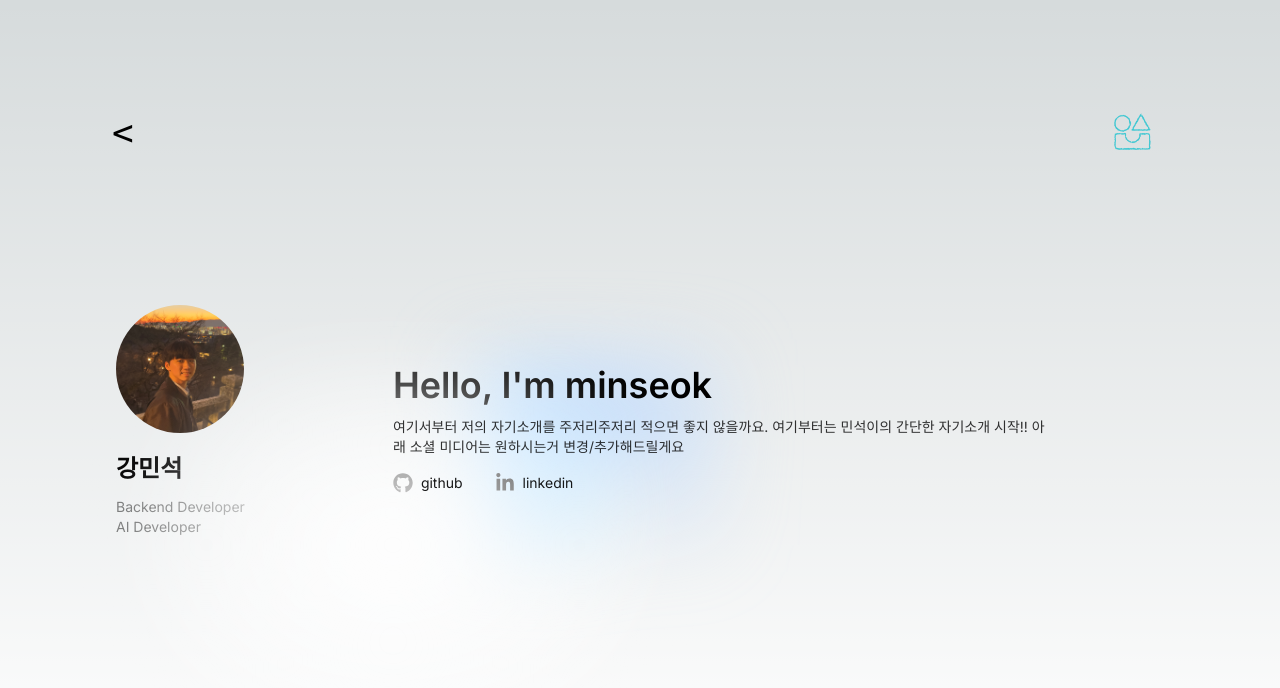
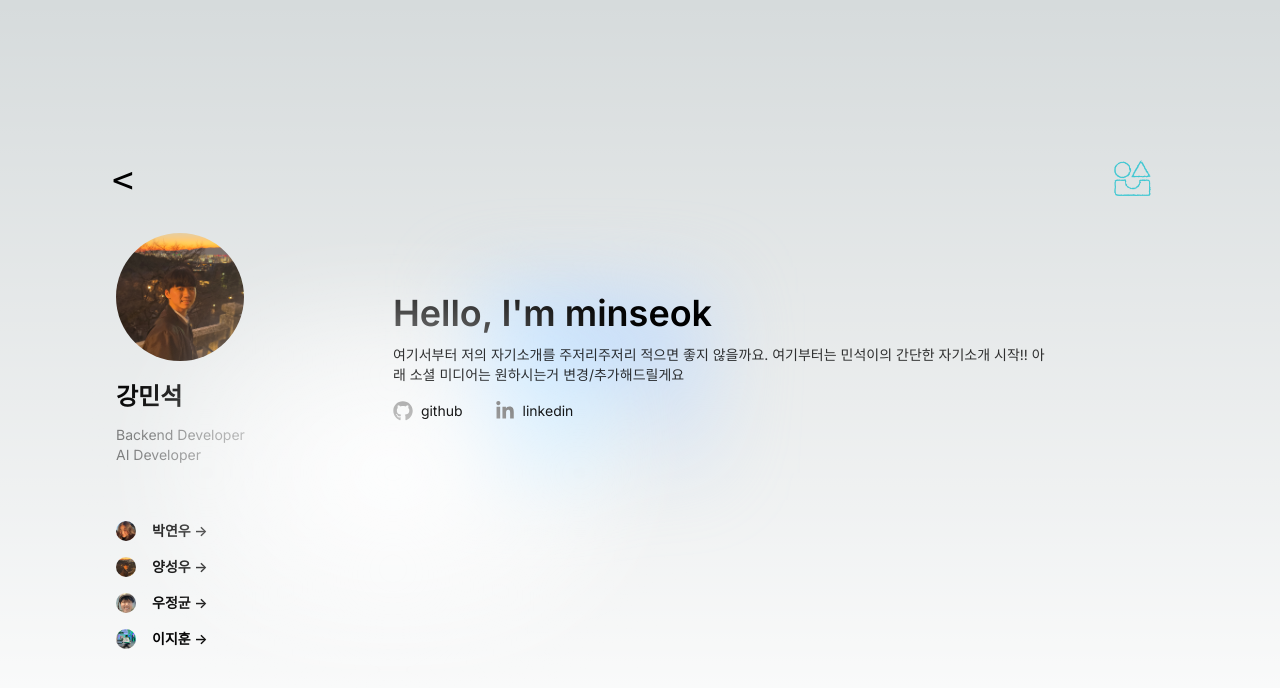
Before and after one commit to archi-corp/about-us, a Next.js app in the folder archi_web/: page /archi/minseok in a window 1280 px wide. Shown: the top 688 px of the page. Built offline with nearby package versions, Linux system fonts and the light colour scheme.

Commit message:
feat(member): add link to other members for all pages

```diff
--- a/archi_web/src/app/archi/minseok/page.tsx
+++ b/archi_web/src/app/archi/minseok/page.tsx
@@ -1,6 +1,7 @@
 "use client";
 import { Topbar } from "../components/topbar";
 import { Profile } from "../components/profile";
+import { LinkToMember } from "../components/linkToMember";
 
 export default function Minseok() {
   return (
@@ -10,6 +11,7 @@ export default function Minseok() {
         {/*  Fix logo and back button to the top */}
         <Topbar githubLink={"https://github.com/archi-corp"}></Topbar>
 
+        <div className={"flex w-full max-w-7xl flex-col"}>
           {/* Name and Information Section */}
           <div
               className={
@@ -22,7 +24,7 @@ export default function Minseok() {
                 name={"강민석"}
                 role={
                   <>
-              Backend Developer <br /> AI Developer
+                    Backend Developer <br/> AI Developer
                   </>
                 }
             ></Profile>
@@ -58,7 +60,8 @@ export default function Minseok() {
                       viewBox="0 0 496 512"
                   >
                     {/*!Font Awesome Free 6.5.1 by @fontawesome - https://fontawesome.com License - https://fontawesome.com/license/free Copyright 2024 Fonticons, Inc.*/}
-                <path d="M165.9 397.4c0 2-2.3 3.6-5.2 3.6-3.3 .3-5.6-1.3-5.6-3.6 0-2 2.3-3.6 5.2-3.6 3-.3 5.6 1.3 5.6 3.6zm-31.1-4.5c-.7 2 1.3 4.3 4.3 4.9 2.6 1 5.6 0 6.2-2s-1.3-4.3-4.3-5.2c-2.6-.7-5.5 .3-6.2 2.3zm44.2-1.7c-2.9 .7-4.9 2.6-4.6 4.9 .3 2 2.9 3.3 5.9 2.6 2.9-.7 4.9-2.6 4.6-4.6-.3-1.9-3-3.2-5.9-2.9zM244.8 8C106.1 8 0 113.3 0 252c0 110.9 69.8 205.8 169.5 239.2 12.8 2.3 17.3-5.6 17.3-12.1 0-6.2-.3-40.4-.3-61.4 0 0-70 15-84.7-29.8 0 0-11.4-29.1-27.8-36.6 0 0-22.9-15.7 1.6-15.4 0 0 24.9 2 38.6 25.8 21.9 38.6 58.6 27.5 72.9 20.9 2.3-16 8.8-27.1 16-33.7-55.9-6.2-112.3-14.3-112.3-110.5 0-27.5 7.6-41.3 23.6-58.9-2.6-6.5-11.1-33.3 2.6-67.9 20.9-6.5 69 27 69 27 20-5.6 41.5-8.5 62.8-8.5s42.8 2.9 62.8 8.5c0 0 48.1-33.6 69-27 13.7 34.7 5.2 61.4 2.6 67.9 16 17.7 25.8 31.5 25.8 58.9 0 96.5-58.9 104.2-114.8 110.5 9.2 7.9 17 22.9 17 46.4 0 33.7-.3 75.4-.3 83.6 0 6.5 4.6 14.4 17.3 12.1C428.2 457.8 496 362.9 496 252 496 113.3 383.5 8 244.8 8zM97.2 352.9c-1.3 1-1 3.3 .7 5.2 1.6 1.6 3.9 2.3 5.2 1 1.3-1 1-3.3-.7-5.2-1.6-1.6-3.9-2.3-5.2-1zm-10.8-8.1c-.7 1.3 .3 2.9 2.3 3.9 1.6 1 3.6 .7 4.3-.7 .7-1.3-.3-2.9-2.3-3.9-2-.6-3.6-.3-4.3 .7zm32.4 35.6c-1.6 1.3-1 4.3 1.3 6.2 2.3 2.3 5.2 2.6 6.5 1 1.3-1.3 .7-4.3-1.3-6.2-2.2-2.3-5.2-2.6-6.5-1zm-11.4-14.7c-1.6 1-1.6 3.6 0 5.9 1.6 2.3 4.3 3.3 5.6 2.3 1.6-1.3 1.6-3.9 0-6.2-1.4-2.3-4-3.3-5.6-2z" />
+                    <path
+                        d="M165.9 397.4c0 2-2.3 3.6-5.2 3.6-3.3 .3-5.6-1.3-5.6-3.6 0-2 2.3-3.6 5.2-3.6 3-.3 5.6 1.3 5.6 3.6zm-31.1-4.5c-.7 2 1.3 4.3 4.3 4.9 2.6 1 5.6 0 6.2-2s-1.3-4.3-4.3-5.2c-2.6-.7-5.5 .3-6.2 2.3zm44.2-1.7c-2.9 .7-4.9 2.6-4.6 4.9 .3 2 2.9 3.3 5.9 2.6 2.9-.7 4.9-2.6 4.6-4.6-.3-1.9-3-3.2-5.9-2.9zM244.8 8C106.1 8 0 113.3 0 252c0 110.9 69.8 205.8 169.5 239.2 12.8 2.3 17.3-5.6 17.3-12.1 0-6.2-.3-40.4-.3-61.4 0 0-70 15-84.7-29.8 0 0-11.4-29.1-27.8-36.6 0 0-22.9-15.7 1.6-15.4 0 0 24.9 2 38.6 25.8 21.9 38.6 58.6 27.5 72.9 20.9 2.3-16 8.8-27.1 16-33.7-55.9-6.2-112.3-14.3-112.3-110.5 0-27.5 7.6-41.3 23.6-58.9-2.6-6.5-11.1-33.3 2.6-67.9 20.9-6.5 69 27 69 27 20-5.6 41.5-8.5 62.8-8.5s42.8 2.9 62.8 8.5c0 0 48.1-33.6 69-27 13.7 34.7 5.2 61.4 2.6 67.9 16 17.7 25.8 31.5 25.8 58.9 0 96.5-58.9 104.2-114.8 110.5 9.2 7.9 17 22.9 17 46.4 0 33.7-.3 75.4-.3 83.6 0 6.5 4.6 14.4 17.3 12.1C428.2 457.8 496 362.9 496 252 496 113.3 383.5 8 244.8 8zM97.2 352.9c-1.3 1-1 3.3 .7 5.2 1.6 1.6 3.9 2.3 5.2 1 1.3-1 1-3.3-.7-5.2-1.6-1.6-3.9-2.3-5.2-1zm-10.8-8.1c-.7 1.3 .3 2.9 2.3 3.9 1.6 1 3.6 .7 4.3-.7 .7-1.3-.3-2.9-2.3-3.9-2-.6-3.6-.3-4.3 .7zm32.4 35.6c-1.6 1.3-1 4.3 1.3 6.2 2.3 2.3 5.2 2.6 6.5 1 1.3-1.3 .7-4.3-1.3-6.2-2.2-2.3-5.2-2.6-6.5-1zm-11.4-14.7c-1.6 1-1.6 3.6 0 5.9 1.6 2.3 4.3 3.3 5.6 2.3 1.6-1.3 1.6-3.9 0-6.2-1.4-2.3-4-3.3-5.6-2z"/>
                   </svg>
                   <p className={"max-w-4xl text-sm opacity-90"}> github </p>
                 </a>
@@ -76,13 +79,21 @@ export default function Minseok() {
                       viewBox="0 0 448 512"
                   >
                     {/*!Font Awesome Free 6.5.1 by @fontawesome - https://fontawesome.com License - https://fontawesome.com/license/free Copyright 2024 Fonticons, Inc.*/}
-                <path d="M100.3 448H7.4V148.9h92.9zM53.8 108.1C24.1 108.1 0 83.5 0 53.8a53.8 53.8 0 0 1 107.6 0c0 29.7-24.1 54.3-53.8 54.3zM447.9 448h-92.7V302.4c0-34.7-.7-79.2-48.3-79.2-48.3 0-55.7 37.7-55.7 76.7V448h-92.8V148.9h89.1v40.8h1.3c12.4-23.5 42.7-48.3 87.9-48.3 94 0 111.3 61.9 111.3 142.3V448z" />
+                    <path
+                        d="M100.3 448H7.4V148.9h92.9zM53.8 108.1C24.1 108.1 0 83.5 0 53.8a53.8 53.8 0 0 1 107.6 0c0 29.7-24.1 54.3-53.8 54.3zM447.9 448h-92.7V302.4c0-34.7-.7-79.2-48.3-79.2-48.3 0-55.7 37.7-55.7 76.7V448h-92.8V148.9h89.1v40.8h1.3c12.4-23.5 42.7-48.3 87.9-48.3 94 0 111.3 61.9 111.3 142.3V448z"/>
                   </svg>
                   <p className={"max-w-4xl text-sm opacity-90"}> linkedin </p>
                 </a>
               </div>
             </div>
           </div>
+          <div className={"flex flex-col items-center justify-center lg:items-start lg:justify-start"}>
+            <LinkToMember name={"박연우"} imageSrc={"/profile_images/rachel.jpg"} link={"/archi/rachel"}></LinkToMember>
+            <LinkToMember name={"양성우"} imageSrc={"/profile_images/minseok.jpg"} link={"/archi/yang"}></LinkToMember>
+            <LinkToMember name={"우정균"} imageSrc={"/profile_images/woodio.jpg"} link={"/archi/woodio"}></LinkToMember>
+            <LinkToMember name={"이지훈"} imageSrc={"/profile_images/rlaalswl.jpg"} link={"/archi/rlaalswl"}></LinkToMember>
+          </div>
+        </div>
       </main>
 );
 }
--- a/archi_web/src/app/archi/rlaalswl/page.tsx
+++ b/archi_web/src/app/archi/rlaalswl/page.tsx
@@ -1,6 +1,7 @@
 "use client";
 import { Topbar } from "../components/topbar";
 import { Profile } from "../components/profile";
+import { LinkToMember } from "../components/linkToMember";
 
 export default function Rlaalswl() {
   return (
@@ -10,6 +11,7 @@ export default function Rlaalswl() {
       {/*  Fix logo and back button to the top */}
       <Topbar githubLink={"https://github.com/archi-corp"}></Topbar>
 
+      <div className={"flex w-full max-w-7xl flex-col"}>
         {/* Name and Information Section */}
         <div
           className={
@@ -20,11 +22,7 @@ export default function Rlaalswl() {
           <Profile
             imageSrc={"/profile_images/rlaalswl.jpg"}
             name={"이지훈"}
-              role={
-                <>
-                  Frontend Developer
-                </>
-              }
+            role={<>Frontend Developer</>}
           ></Profile>
           <div
             className={
@@ -58,8 +56,7 @@ export default function Rlaalswl() {
                   viewBox="0 0 496 512"
                 >
                   {/*!Font Awesome Free 6.5.1 by @fontawesome - https://fontawesome.com License - https://fontawesome.com/license/free Copyright 2024 Fonticons, Inc.*/}
-                  <path
-                      d="M165.9 397.4c0 2-2.3 3.6-5.2 3.6-3.3 .3-5.6-1.3-5.6-3.6 0-2 2.3-3.6 5.2-3.6 3-.3 5.6 1.3 5.6 3.6zm-31.1-4.5c-.7 2 1.3 4.3 4.3 4.9 2.6 1 5.6 0 6.2-2s-1.3-4.3-4.3-5.2c-2.6-.7-5.5 .3-6.2 2.3zm44.2-1.7c-2.9 .7-4.9 2.6-4.6 4.9 .3 2 2.9 3.3 5.9 2.6 2.9-.7 4.9-2.6 4.6-4.6-.3-1.9-3-3.2-5.9-2.9zM244.8 8C106.1 8 0 113.3 0 252c0 110.9 69.8 205.8 169.5 239.2 12.8 2.3 17.3-5.6 17.3-12.1 0-6.2-.3-40.4-.3-61.4 0 0-70 15-84.7-29.8 0 0-11.4-29.1-27.8-36.6 0 0-22.9-15.7 1.6-15.4 0 0 24.9 2 38.6 25.8 21.9 38.6 58.6 27.5 72.9 20.9 2.3-16 8.8-27.1 16-33.7-55.9-6.2-112.3-14.3-112.3-110.5 0-27.5 7.6-41.3 23.6-58.9-2.6-6.5-11.1-33.3 2.6-67.9 20.9-6.5 69 27 69 27 20-5.6 41.5-8.5 62.8-8.5s42.8 2.9 62.8 8.5c0 0 48.1-33.6 69-27 13.7 34.7 5.2 61.4 2.6 67.9 16 17.7 25.8 31.5 25.8 58.9 0 96.5-58.9 104.2-114.8 110.5 9.2 7.9 17 22.9 17 46.4 0 33.7-.3 75.4-.3 83.6 0 6.5 4.6 14.4 17.3 12.1C428.2 457.8 496 362.9 496 252 496 113.3 383.5 8 244.8 8zM97.2 352.9c-1.3 1-1 3.3 .7 5.2 1.6 1.6 3.9 2.3 5.2 1 1.3-1 1-3.3-.7-5.2-1.6-1.6-3.9-2.3-5.2-1zm-10.8-8.1c-.7 1.3 .3 2.9 2.3 3.9 1.6 1 3.6 .7 4.3-.7 .7-1.3-.3-2.9-2.3-3.9-2-.6-3.6-.3-4.3 .7zm32.4 35.6c-1.6 1.3-1 4.3 1.3 6.2 2.3 2.3 5.2 2.6 6.5 1 1.3-1.3 .7-4.3-1.3-6.2-2.2-2.3-5.2-2.6-6.5-1zm-11.4-14.7c-1.6 1-1.6 3.6 0 5.9 1.6 2.3 4.3 3.3 5.6 2.3 1.6-1.3 1.6-3.9 0-6.2-1.4-2.3-4-3.3-5.6-2z"/>
+                  <path d="M165.9 397.4c0 2-2.3 3.6-5.2 3.6-3.3 .3-5.6-1.3-5.6-3.6 0-2 2.3-3.6 5.2-3.6 3-.3 5.6 1.3 5.6 3.6zm-31.1-4.5c-.7 2 1.3 4.3 4.3 4.9 2.6 1 5.6 0 6.2-2s-1.3-4.3-4.3-5.2c-2.6-.7-5.5 .3-6.2 2.3zm44.2-1.7c-2.9 .7-4.9 2.6-4.6 4.9 .3 2 2.9 3.3 5.9 2.6 2.9-.7 4.9-2.6 4.6-4.6-.3-1.9-3-3.2-5.9-2.9zM244.8 8C106.1 8 0 113.3 0 252c0 110.9 69.8 205.8 169.5 239.2 12.8 2.3 17.3-5.6 17.3-12.1 0-6.2-.3-40.4-.3-61.4 0 0-70 15-84.7-29.8 0 0-11.4-29.1-27.8-36.6 0 0-22.9-15.7 1.6-15.4 0 0 24.9 2 38.6 25.8 21.9 38.6 58.6 27.5 72.9 20.9 2.3-16 8.8-27.1 16-33.7-55.9-6.2-112.3-14.3-112.3-110.5 0-27.5 7.6-41.3 23.6-58.9-2.6-6.5-11.1-33.3 2.6-67.9 20.9-6.5 69 27 69 27 20-5.6 41.5-8.5 62.8-8.5s42.8 2.9 62.8 8.5c0 0 48.1-33.6 69-27 13.7 34.7 5.2 61.4 2.6 67.9 16 17.7 25.8 31.5 25.8 58.9 0 96.5-58.9 104.2-114.8 110.5 9.2 7.9 17 22.9 17 46.4 0 33.7-.3 75.4-.3 83.6 0 6.5 4.6 14.4 17.3 12.1C428.2 457.8 496 362.9 496 252 496 113.3 383.5 8 244.8 8zM97.2 352.9c-1.3 1-1 3.3 .7 5.2 1.6 1.6 3.9 2.3 5.2 1 1.3-1 1-3.3-.7-5.2-1.6-1.6-3.9-2.3-5.2-1zm-10.8-8.1c-.7 1.3 .3 2.9 2.3 3.9 1.6 1 3.6 .7 4.3-.7 .7-1.3-.3-2.9-2.3-3.9-2-.6-3.6-.3-4.3 .7zm32.4 35.6c-1.6 1.3-1 4.3 1.3 6.2 2.3 2.3 5.2 2.6 6.5 1 1.3-1.3 .7-4.3-1.3-6.2-2.2-2.3-5.2-2.6-6.5-1zm-11.4-14.7c-1.6 1-1.6 3.6 0 5.9 1.6 2.3 4.3 3.3 5.6 2.3 1.6-1.3 1.6-3.9 0-6.2-1.4-2.3-4-3.3-5.6-2z" />
                 </svg>
                 <p className={"max-w-4xl text-sm opacity-90"}> github </p>
               </a>
@@ -77,14 +74,22 @@ export default function Rlaalswl() {
                   viewBox="0 0 448 512"
                 >
                   {/*!Font Awesome Free 6.5.1 by @fontawesome - https://fontawesome.com License - https://fontawesome.com/license/free Copyright 2024 Fonticons, Inc.*/}
-                  <path
-                      d="M100.3 448H7.4V148.9h92.9zM53.8 108.1C24.1 108.1 0 83.5 0 53.8a53.8 53.8 0 0 1 107.6 0c0 29.7-24.1 54.3-53.8 54.3zM447.9 448h-92.7V302.4c0-34.7-.7-79.2-48.3-79.2-48.3 0-55.7 37.7-55.7 76.7V448h-92.8V148.9h89.1v40.8h1.3c12.4-23.5 42.7-48.3 87.9-48.3 94 0 111.3 61.9 111.3 142.3V448z"/>
+                  <path d="M100.3 448H7.4V148.9h92.9zM53.8 108.1C24.1 108.1 0 83.5 0 53.8a53.8 53.8 0 0 1 107.6 0c0 29.7-24.1 54.3-53.8 54.3zM447.9 448h-92.7V302.4c0-34.7-.7-79.2-48.3-79.2-48.3 0-55.7 37.7-55.7 76.7V448h-92.8V148.9h89.1v40.8h1.3c12.4-23.5 42.7-48.3 87.9-48.3 94 0 111.3 61.9 111.3 142.3V448z" />
                 </svg>
                 <p className={"max-w-4xl text-sm opacity-90"}> linkedin </p>
               </a>
             </div>
           </div>
         </div>
+
+        {/*  links to other members */}
+          <div className={"flex flex-col items-center justify-center lg:items-start lg:justify-start"}>
+              <LinkToMember name={"강민석"} imageSrc={"/profile_images/minseok.jpg"} link={"/archi/minseok"}></LinkToMember>
+              <LinkToMember name={"박연우"} imageSrc={"/profile_images/rachel.jpg"} link={"/archi/rachel"}></LinkToMember>
+              <LinkToMember name={"우정균"} imageSrc={"/profile_images/woodio.jpg"} link={"/archi/woodio"}></LinkToMember>
+              <LinkToMember name={"양성우"} imageSrc={"/profile_images/minseok.jpg"} link={"/archi/yang"}></LinkToMember>
+          </div>
+      </div>
     </main>
   );
 }
--- a/archi_web/src/app/archi/woodio/page.tsx
+++ b/archi_web/src/app/archi/woodio/page.tsx
@@ -1,6 +1,7 @@
 "use client";
 import { Topbar } from "../components/topbar";
 import { Profile } from "../components/profile";
+import { LinkToMember } from "../components/linkToMember";
 
 export default function Woodio() {
   return (
@@ -9,7 +10,7 @@ export default function Woodio() {
     >
       {/*  Fix logo and back button to the top */}
       <Topbar githubLink={"https://github.com/archi-corp"}></Topbar>
-
+      <div className={"flex w-full max-w-7xl flex-col"}>
         {/* Name and Information Section */}
         <div
           className={
@@ -20,11 +21,7 @@ export default function Woodio() {
           <Profile
             imageSrc={"/profile_images/woodio.jpg"}
             name={"우정균"}
-                    role={
-                        <>
-                            AI Developer
-                        </>
-                    }
+            role={<>AI Developer</>}
           ></Profile>
           <div
             className={
@@ -58,8 +55,7 @@ export default function Woodio() {
                   viewBox="0 0 496 512"
                 >
                   {/*!Font Awesome Free 6.5.1 by @fontawesome - https://fontawesome.com License - https://fontawesome.com/license/free Copyright 2024 Fonticons, Inc.*/}
-                                <path
-                                    d="M165.9 397.4c0 2-2.3 3.6-5.2 3.6-3.3 .3-5.6-1.3-5.6-3.6 0-2 2.3-3.6 5.2-3.6 3-.3 5.6 1.3 5.6 3.6zm-31.1-4.5c-.7 2 1.3 4.3 4.3 4.9 2.6 1 5.6 0 6.2-2s-1.3-4.3-4.3-5.2c-2.6-.7-5.5 .3-6.2 2.3zm44.2-1.7c-2.9 .7-4.9 2.6-4.6 4.9 .3 2 2.9 3.3 5.9 2.6 2.9-.7 4.9-2.6 4.6-4.6-.3-1.9-3-3.2-5.9-2.9zM244.8 8C106.1 8 0 113.3 0 252c0 110.9 69.8 205.8 169.5 239.2 12.8 2.3 17.3-5.6 17.3-12.1 0-6.2-.3-40.4-.3-61.4 0 0-70 15-84.7-29.8 0 0-11.4-29.1-27.8-36.6 0 0-22.9-15.7 1.6-15.4 0 0 24.9 2 38.6 25.8 21.9 38.6 58.6 27.5 72.9 20.9 2.3-16 8.8-27.1 16-33.7-55.9-6.2-112.3-14.3-112.3-110.5 0-27.5 7.6-41.3 23.6-58.9-2.6-6.5-11.1-33.3 2.6-67.9 20.9-6.5 69 27 69 27 20-5.6 41.5-8.5 62.8-8.5s42.8 2.9 62.8 8.5c0 0 48.1-33.6 69-27 13.7 34.7 5.2 61.4 2.6 67.9 16 17.7 25.8 31.5 25.8 58.9 0 96.5-58.9 104.2-114.8 110.5 9.2 7.9 17 22.9 17 46.4 0 33.7-.3 75.4-.3 83.6 0 6.5 4.6 14.4 17.3 12.1C428.2 457.8 496 362.9 496 252 496 113.3 383.5 8 244.8 8zM97.2 352.9c-1.3 1-1 3.3 .7 5.2 1.6 1.6 3.9 2.3 5.2 1 1.3-1 1-3.3-.7-5.2-1.6-1.6-3.9-2.3-5.2-1zm-10.8-8.1c-.7 1.3 .3 2.9 2.3 3.9 1.6 1 3.6 .7 4.3-.7 .7-1.3-.3-2.9-2.3-3.9-2-.6-3.6-.3-4.3 .7zm32.4 35.6c-1.6 1.3-1 4.3 1.3 6.2 2.3 2.3 5.2 2.6 6.5 1 1.3-1.3 .7-4.3-1.3-6.2-2.2-2.3-5.2-2.6-6.5-1zm-11.4-14.7c-1.6 1-1.6 3.6 0 5.9 1.6 2.3 4.3 3.3 5.6 2.3 1.6-1.3 1.6-3.9 0-6.2-1.4-2.3-4-3.3-5.6-2z"/>
+                  <path d="M165.9 397.4c0 2-2.3 3.6-5.2 3.6-3.3 .3-5.6-1.3-5.6-3.6 0-2 2.3-3.6 5.2-3.6 3-.3 5.6 1.3 5.6 3.6zm-31.1-4.5c-.7 2 1.3 4.3 4.3 4.9 2.6 1 5.6 0 6.2-2s-1.3-4.3-4.3-5.2c-2.6-.7-5.5 .3-6.2 2.3zm44.2-1.7c-2.9 .7-4.9 2.6-4.6 4.9 .3 2 2.9 3.3 5.9 2.6 2.9-.7 4.9-2.6 4.6-4.6-.3-1.9-3-3.2-5.9-2.9zM244.8 8C106.1 8 0 113.3 0 252c0 110.9 69.8 205.8 169.5 239.2 12.8 2.3 17.3-5.6 17.3-12.1 0-6.2-.3-40.4-.3-61.4 0 0-70 15-84.7-29.8 0 0-11.4-29.1-27.8-36.6 0 0-22.9-15.7 1.6-15.4 0 0 24.9 2 38.6 25.8 21.9 38.6 58.6 27.5 72.9 20.9 2.3-16 8.8-27.1 16-33.7-55.9-6.2-112.3-14.3-112.3-110.5 0-27.5 7.6-41.3 23.6-58.9-2.6-6.5-11.1-33.3 2.6-67.9 20.9-6.5 69 27 69 27 20-5.6 41.5-8.5 62.8-8.5s42.8 2.9 62.8 8.5c0 0 48.1-33.6 69-27 13.7 34.7 5.2 61.4 2.6 67.9 16 17.7 25.8 31.5 25.8 58.9 0 96.5-58.9 104.2-114.8 110.5 9.2 7.9 17 22.9 17 46.4 0 33.7-.3 75.4-.3 83.6 0 6.5 4.6 14.4 17.3 12.1C428.2 457.8 496 362.9 496 252 496 113.3 383.5 8 244.8 8zM97.2 352.9c-1.3 1-1 3.3 .7 5.2 1.6 1.6 3.9 2.3 5.2 1 1.3-1 1-3.3-.7-5.2-1.6-1.6-3.9-2.3-5.2-1zm-10.8-8.1c-.7 1.3 .3 2.9 2.3 3.9 1.6 1 3.6 .7 4.3-.7 .7-1.3-.3-2.9-2.3-3.9-2-.6-3.6-.3-4.3 .7zm32.4 35.6c-1.6 1.3-1 4.3 1.3 6.2 2.3 2.3 5.2 2.6 6.5 1 1.3-1.3 .7-4.3-1.3-6.2-2.2-2.3-5.2-2.6-6.5-1zm-11.4-14.7c-1.6 1-1.6 3.6 0 5.9 1.6 2.3 4.3 3.3 5.6 2.3 1.6-1.3 1.6-3.9 0-6.2-1.4-2.3-4-3.3-5.6-2z" />
                 </svg>
                 <p className={"max-w-4xl text-sm opacity-90"}> github </p>
               </a>
@@ -77,14 +73,22 @@ export default function Woodio() {
                   viewBox="0 0 448 512"
                 >
                   {/*!Font Awesome Free 6.5.1 by @fontawesome - https://fontawesome.com License - https://fontawesome.com/license/free Copyright 2024 Fonticons, Inc.*/}
-                                <path
-                                    d="M100.3 448H7.4V148.9h92.9zM53.8 108.1C24.1 108.1 0 83.5 0 53.8a53.8 53.8 0 0 1 107.6 0c0 29.7-24.1 54.3-53.8 54.3zM447.9 448h-92.7V302.4c0-34.7-.7-79.2-48.3-79.2-48.3 0-55.7 37.7-55.7 76.7V448h-92.8V148.9h89.1v40.8h1.3c12.4-23.5 42.7-48.3 87.9-48.3 94 0 111.3 61.9 111.3 142.3V448z"/>
+                  <path d="M100.3 448H7.4V148.9h92.9zM53.8 108.1C24.1 108.1 0 83.5 0 53.8a53.8 53.8 0 0 1 107.6 0c0 29.7-24.1 54.3-53.8 54.3zM447.9 448h-92.7V302.4c0-34.7-.7-79.2-48.3-79.2-48.3 0-55.7 37.7-55.7 76.7V448h-92.8V148.9h89.1v40.8h1.3c12.4-23.5 42.7-48.3 87.9-48.3 94 0 111.3 61.9 111.3 142.3V448z" />
                 </svg>
                 <p className={"max-w-4xl text-sm opacity-90"}> linkedin </p>
               </a>
             </div>
           </div>
         </div>
+
+        {/*  links to other members */}
+        <div className={"flex flex-col items-center justify-center lg:items-start lg:justify-start"}>
+            <LinkToMember name={"강민석"} imageSrc={"/profile_images/minseok.jpg"} link={"/archi/minseok"}></LinkToMember>
+            <LinkToMember name={"박연우"} imageSrc={"/profile_images/rachel.jpg"} link={"/archi/rachel"}></LinkToMember>
+            <LinkToMember name={"양성우"} imageSrc={"/profile_images/minseok.jpg"} link={"/archi/yang"}></LinkToMember>
+            <LinkToMember name={"이지훈"} imageSrc={"/profile_images/rlaalswl.jpg"} link={"/archi/rlaalswl"}></LinkToMember>
+        </div>
+      </div>
     </main>
   );
 }
--- a/archi_web/src/app/archi/yang/page.tsx
+++ b/archi_web/src/app/archi/yang/page.tsx
@@ -1,6 +1,7 @@
 "use client";
 import { Topbar } from "../components/topbar";
 import { Profile } from "../components/profile";
+import { LinkToMember } from "../components/linkToMember";
 
 export default function Yang() {
   return (
@@ -9,7 +10,7 @@ export default function Yang() {
       >
           {/*  Fix logo and back button to the top */}
           <Topbar githubLink={"https://github.com/archi-corp"}></Topbar>
-
+          <div className={"flex w-full max-w-7xl flex-col"}>
               {/* Name and Information Section */}
               <div
                   className={
@@ -20,11 +21,7 @@ export default function Yang() {
                   <Profile
                       imageSrc={"/logo-chalk.png"}
                       name={"양성우"}
-                    role={
-                        <>
-                            AI Developer
-                        </>
-                    }
+                      role={<>AI Developer</>}
                   ></Profile>
                   <div
                       className={
@@ -85,6 +82,14 @@ export default function Yang() {
                       </div>
                   </div>
               </div>
+              {/*  links to other members */}
+              <div className={"flex flex-col items-center justify-center lg:items-start lg:justify-start"}>
+                  <LinkToMember name={"강민석"} imageSrc={"/profile_images/minseok.jpg"} link={"/archi/minseok"}></LinkToMember>
+                  <LinkToMember name={"박연우"} imageSrc={"/profile_images/rachel.jpg"} link={"/archi/rachel"}></LinkToMember>
+                  <LinkToMember name={"우정균"} imageSrc={"/profile_images/woodio.jpg"} link={"/archi/woodio"}></LinkToMember>
+                  <LinkToMember name={"이지훈"} imageSrc={"/profile_images/rlaalswl.jpg"} link={"/archi/rlaalswl"}></LinkToMember>
+              </div>
+          </div>
       </main>
   );
 }
```
Also changed, not shown: archi_web/src/app/archi/rachel/page.tsx (+5 -3 lines). Lines whose indentation alone changed are shown as unchanged.
